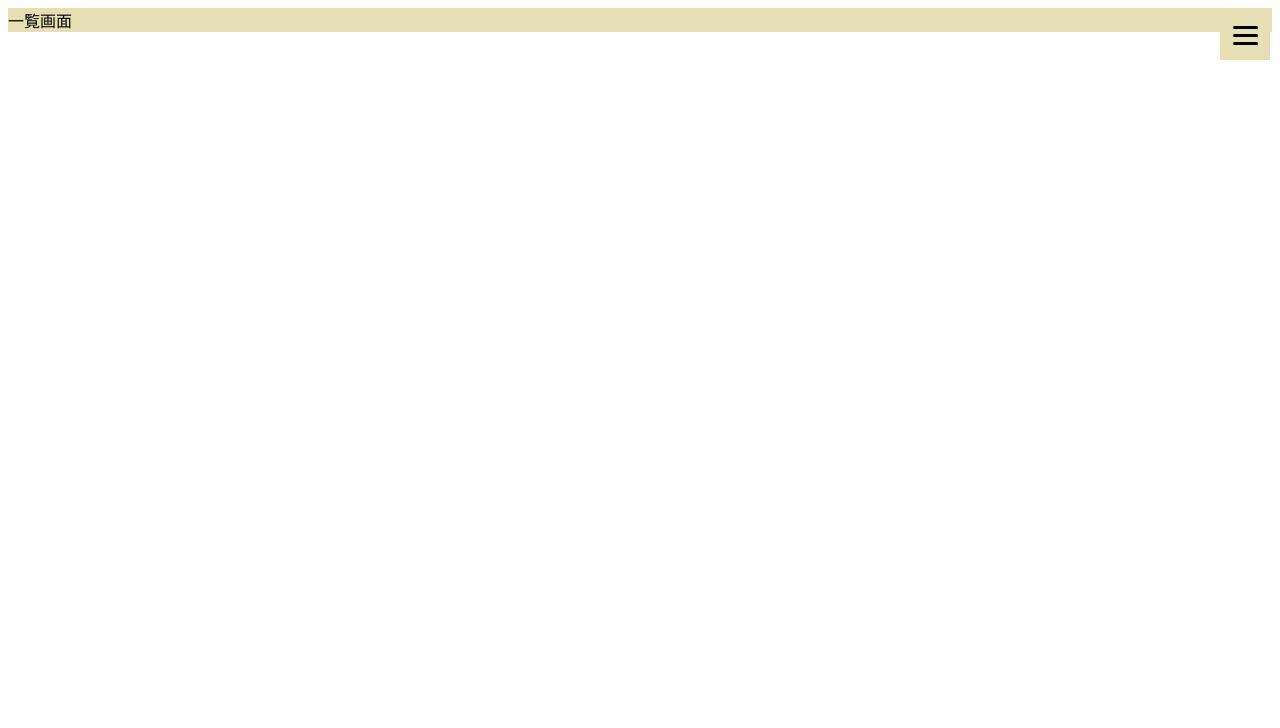
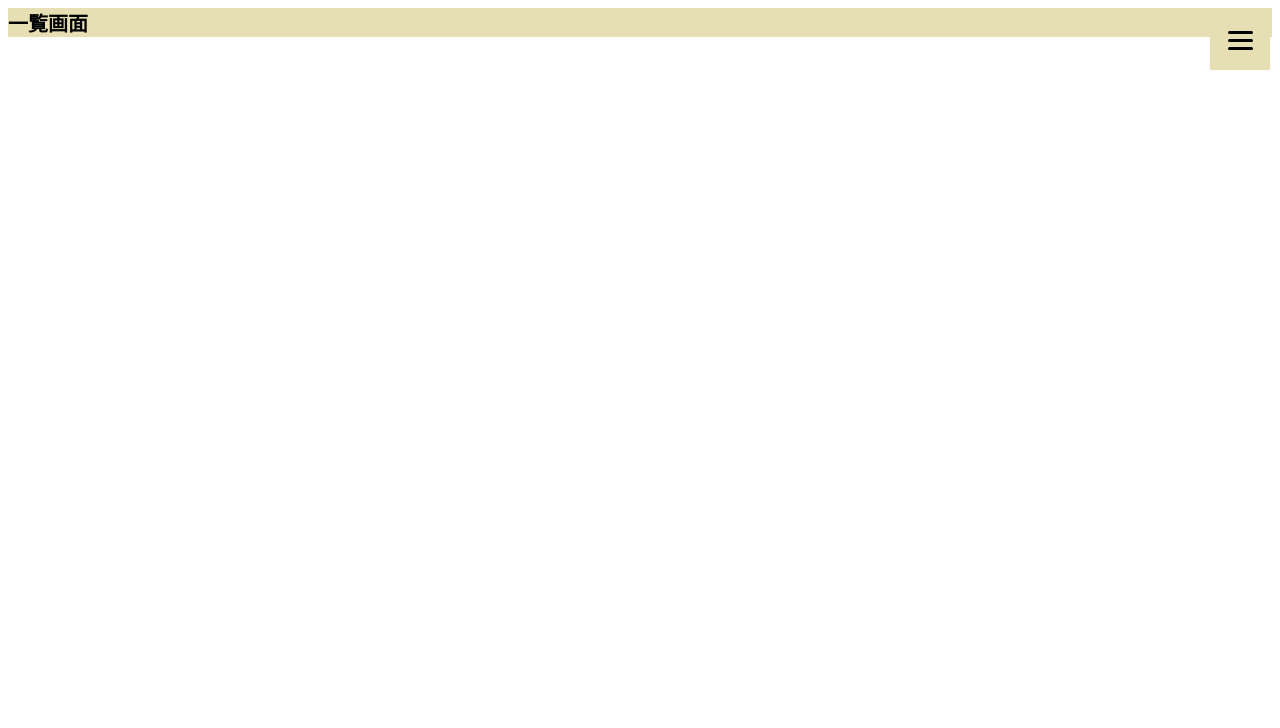
Before and after one commit to hcs-s3-2021-nakata/IGT, a website: page www/index.html in a window 1280 px wide. Shown: the top 728 px of the page. Drawn offline with Linux system fonts and the light colour scheme.

```diff
--- a/www/css/style.css
+++ b/www/css/style.css
@@ -1,4 +1,12 @@
 /**/
+.center {
+  display: block;
+  text-align: center;
+  font-weight: bold;
+  font-size: 20px;
+  font-family: Comic Sans MS;
+}
+
 .brand {
   font-weight: bold;
   font-size: 30px; }
@@ -47,8 +55,8 @@
     top: 10px;
     right: 10px;
     display: flex;
-    height: 50px;
-    width: 50px;
+    height: 60px;
+    width: 60px;
     justify-content: center;
     align-items: center;
     z-index: 90;
--- a/www/index.html
+++ b/www/index.html
@@ -18,7 +18,7 @@
     <header class="site-header">
       <div class="wrapper site-header__wrapper">
         <nav class="nav">
-          <input class="hidden" type="checkbox" id="menu-btn-check"><span>一覧画面</span>
+          <input class="hidden" type="checkbox" id="menu-btn-check"><span class="center">一覧画面</span>
         <label for="menu-btn-check" class="menu-btn"><span></span></label>
         <div class="menu-content">
           <ul>
@@ -26,6 +26,7 @@
             <li><a href="#">設定</a></li>
             <li><a href="#">ログアウト</a></li>
           </ul>
+        </div>
         </nav>
       </div>
     </header>
@@ -33,7 +34,7 @@
     <!-- Footer Start -->
     <ul class="bottom-menu">
     <li>
-        <a href="#">
+        <a href="index.html">
 	<i class="blogicon-home"></i><i class="far fa-list-alt"></i></a>
     </li>
     <li class="menu-width-max">
```
Also changed, not shown: www/Insert.html (+1 -1 lines), www/giveInsert.html (+1 -1 lines).
